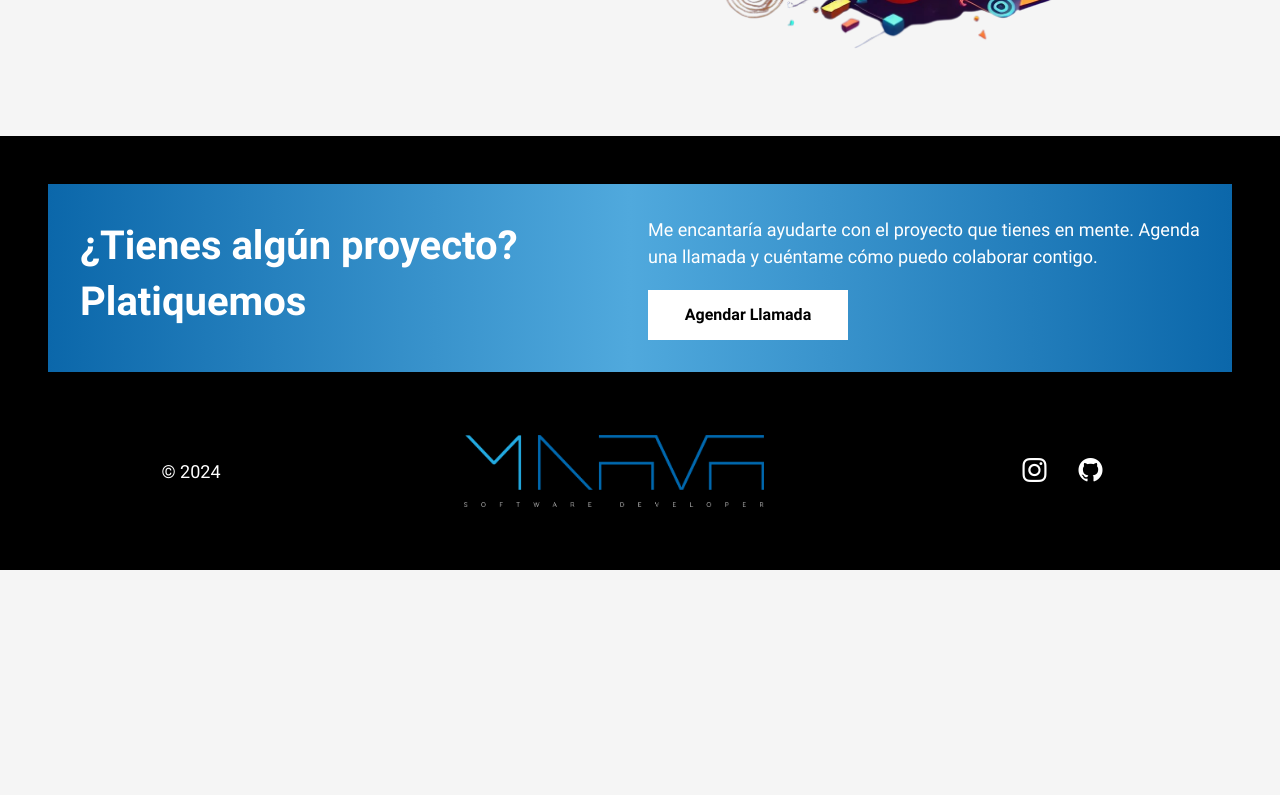
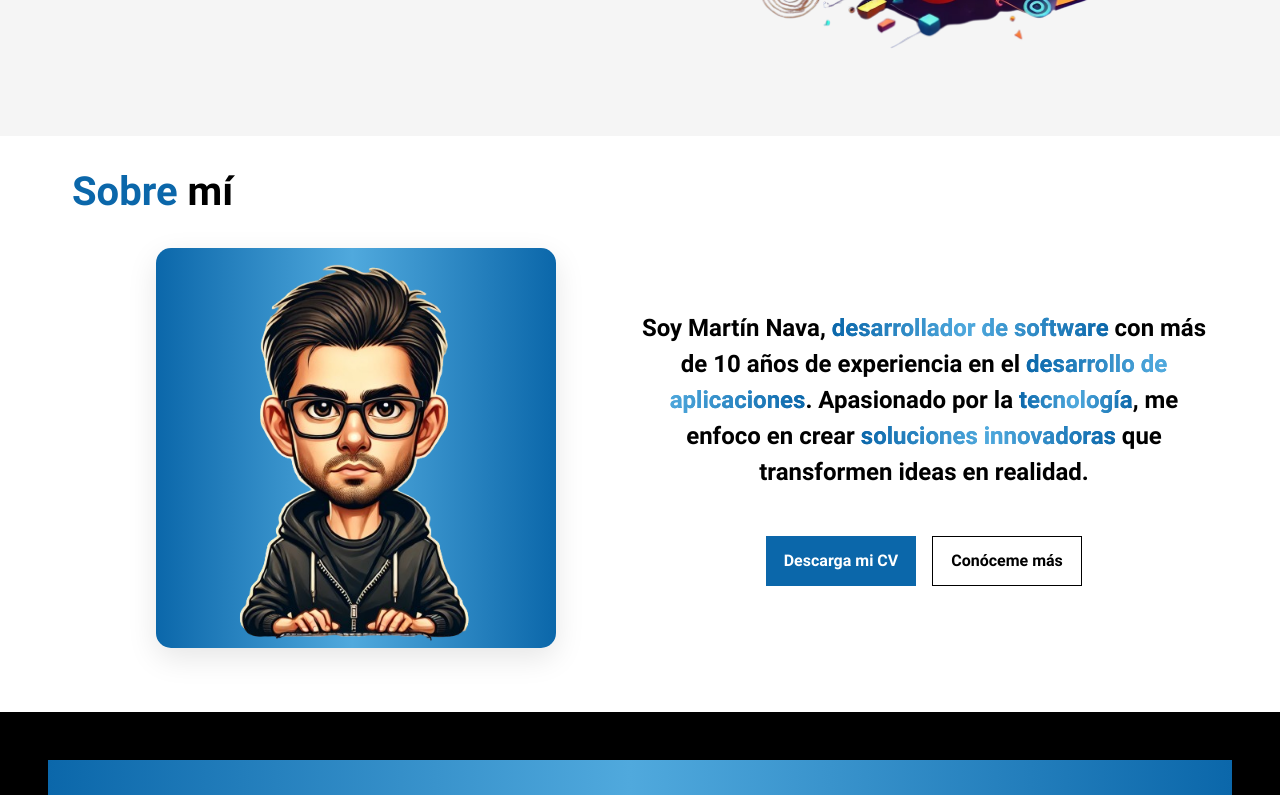
Before and after one commit to mnava1418/namart, a React (Create React App) app: page / in a window 1280 px wide. Shown: the part 540-1335 px from the top of the page. Before the commit the page ends 1110 px from the top, so only its background shows below. Built offline with nearby package versions, Linux system fonts and the light colour scheme.

Commit message:
ADD: about me page

```diff
--- a/src/App.tsx
+++ b/src/App.tsx
@@ -6,6 +6,7 @@ import Footer from "./views/components/Footer";
 import {englishContent, spanishContent} from './utils/content/content'
 import { useEffect, useState } from "react";
 import { Content, language } from "./interfaces/content.interface";
+import AboutPage from './views/pages/AboutPage';
 
 function App() {
   const [currentContent, setCurrentContent] = useState<Content>(spanishContent)
@@ -25,6 +26,7 @@ function App() {
       <Menu content={currentContent.menu} language={language} setLanguage={setLanguage} />
       <div className="d-flex flex-column justify-content-center align-items-center" style={{width: '100%'}}>
         <MainPage content={currentContent.main}/>
+        <AboutPage />
         <Footer content={currentContent.footer} />
       </div>
     </>
--- a/src/index.css
+++ b/src/index.css
@@ -52,6 +52,15 @@ h4 {
   font-weight: bold !important;
 }
 
-span {
+p {
   font-size: 18px;
 }
+
+main,
+section {
+  width: 100%;
+  display: flex;
+  flex-direction: column;
+  justify-content: center;
+  align-items: center;
+}
--- /dev/null
+++ b/src/styles/about.css
@@ -0,0 +1,49 @@
+.about-bg-img-container {
+    width: 350px;
+    height: 350px;
+    margin-bottom: 32px;
+    background: var(--main-gradient);
+    border-radius: 15px;
+    box-shadow: 0px 10px 30px rgba(0, 0, 0, 0.1);
+    overflow: hidden;
+}
+
+.about-bg-img {
+    width: 350px;
+    height: 350px;
+    background-image: url('../assets/images/about2.png');
+}
+
+#aboutImg,
+#aboutText {
+    width: 100%;
+    max-width: 350px;
+}
+
+ @media (min-width: 768px) {
+    .about-bg-img {
+        width: 400px;
+        height: 400px;
+    }
+
+    .about-bg-img-container {
+        width: 400px;
+        height: 400px;
+    }
+
+    #aboutImg,
+    #aboutText {
+        max-width: 600px;
+    }
+}
+
+@media (min-width: 992px) {
+    .about-bg-img-container {
+        margin-bottom: 0px
+    }
+
+    #aboutImg,
+    #aboutText {
+        width: 50%;
+    }
+}
--- a/src/styles/main.css
+++ b/src/styles/main.css
@@ -1,11 +1,14 @@
-.app-container {
+.custom-container {
     width: 100%;
     max-width: 1200px;
+    padding: 32px;
+}
+
+.app-container {
     display: flex;
     flex-direction: column;
     justify-content: center;
     align-items: center;
-    padding: 32px;
 }
 
 .app-full-screen {
@@ -18,6 +21,10 @@
     -webkit-text-fill-color: transparent;
     background-clip: text;
     color: transparent;
+}
+
+.custom-bg-gradient {
+    background: var(--main-gradient);
 }
 
 .main-bg-img {
--- a/src/views/components/Menu.tsx
+++ b/src/views/components/Menu.tsx
@@ -38,8 +38,8 @@ const Menu = ({content, language, setLanguage}: MenuProps) => {
         <Navbar.Collapse id="basic-navbar-nav">
           <Nav className="me-auto justify-content-center" style={{width: '100%'}}>
             <Nav.Link href="#home" className='custom-nablink'>{home}</Nav.Link>
+            <Nav.Link href="#about" className='custom-nablink'>{about}</Nav.Link>
             <Nav.Link href="#services" className='custom-nablink'>{services}</Nav.Link>
-            <Nav.Link href="#about" className='custom-nablink'>{about}</Nav.Link>
             <Nav.Link href="#project" className='custom-nablink'>{projects}</Nav.Link>
           </Nav>
           <Nav className="me-auto justify-content-end">
--- a/src/views/pages/AboutPage.tsx
+++ b/src/views/pages/AboutPage.tsx
@@ -1,8 +1,42 @@
-import React from 'react'
+import { useEffect } from 'react'
+import '../../styles/about.css'
+import Button from '../components/Button'
 
 const AboutPage = () => {
+
+  useEffect(() => {
+    const wordsToHighlight = ["desarrollador de software", "tecnología", "soluciones innovadoras", "desarrollo de aplicaciones" ]
+    const textElement: HTMLElement = document.getElementById("aboutParagraph") as HTMLElement
+    let originalText = textElement.innerHTML
+
+    wordsToHighlight.forEach(word => {
+        const regex = new RegExp(`\\b(${word})\\b`, "gi");
+        originalText = originalText.replace(regex, '<span class="text-gradient">$1</span>');
+    });
+
+    textElement.innerHTML = originalText;
+  }, [])
+
   return (
-    <section id='about' style={{height: '300px', backgroundColor: 'blue'}}>About Page</section>
+    <section id='about' style={{backgroundColor: '#fff'}}>
+      <div className='custom-container'>
+        <h3 style={{marginBottom: '32px'}}><span style={{color:'#0B67AA'}}>Sobre</span> mí</h3>
+        <div className='app-container' style={{marginBottom: '32px'}}>
+          <div id='aboutImg' className='d-flex flex-column justify-content-center align-items-center'>
+            <div className='about-bg-img-container'>
+              <div className='about-bg-img custom-img custom-img-contain'/>
+            </div>
+          </div>
+          <div id='aboutText' className='d-flex flex-column justify-content-center align-items-center'>
+            <p id='aboutParagraph' style={{textAlign: 'center', fontSize: '24px', fontWeight: 'bold'}}>Soy Martín Nava, desarrollador de software con más de 10 años de experiencia en el desarrollo de aplicaciones. Apasionado por la tecnología, me enfoco en crear soluciones innovadoras que transformen ideas en realidad.</p>
+            <div className='d-flex flex-row justify-content-center' style={{paddingTop: '30px' }}>
+                <Button type='primary' label={'Descarga mi CV'} onClick={() => {window.open('https://drive.google.com/file/d/18R_czVPRyJfhMmQV4rc0jJF7BX79MIkJ/view?usp=drive_link', '_blank')}} style={{marginRight: '16px'}}/>
+                <Button type='secondary' label={'Conóceme más'} onClick={() => {alert('Conóceme más')}}/>
+            </div>
+          </div>
+        </div>
+      </div>
+    </section>
   )
 }
 
```
Also changed, not shown: src/assets/images/about2.png (added).
